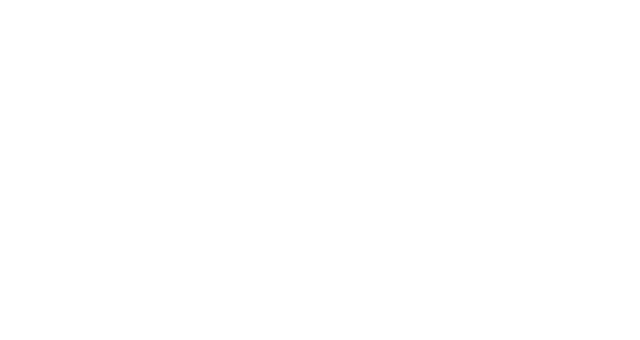
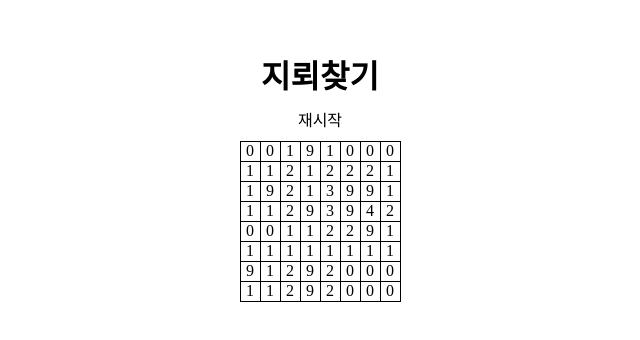
Before and after one commit to jaegwans/minesweeper, a React (Create React App) app: page / in a window 1280 px wide. Shown: the part 224-564 px from the top of the page, without its empty margins (320-960 px from the left). Built offline with nearby package versions, Linux system fonts and the light colour scheme.

Commit message:
feat: 메인 레이아웃 설정

```diff
--- a/src/App.tsx
+++ b/src/App.tsx
@@ -1,10 +1,50 @@
-import React from 'react';
-import { makeCells } from './app/lib/func/funcs';
+import React, { useState } from 'react';
+import { makeCells, ICell } from './app/lib/func/funcs';
+import styled from 'styled-components';
 
 function App() {
-    const cells = makeCells();
+    const [cells, setcells] = useState<ICell[][]>(makeCells());
+
     console.log(cells);
-    return <div></div>;
+    return (
+        <StyledMinesweeper>
+            <h1>지뢰찾기</h1>
+            <div>재시작</div>
+            <StyledTable>
+                {cells.map((y) => (
+                    <tr>
+                        {y.map((x) => (
+                            <td>{x.value}</td>
+                        ))}
+                    </tr>
+                ))}
+            </StyledTable>
+        </StyledMinesweeper>
+    );
 }
 
 export default App;
+
+const StyledMinesweeper = styled.div`
+    gap: 10px;
+    display: flex;
+    justify-content: center;
+    align-items: center;
+    height: 100vh;
+    width: 100%;
+    flex-direction: column;
+`;
+
+const StyledTable = styled.table`
+    border-collapse: collapse;
+    border-spacing: 0;
+    border: 1px solid ${({ theme }) => theme.color.black};
+    margin: 0 auto;
+    td {
+        border: 1px solid ${({ theme }) => theme.color.black};
+        width: 20px;
+        height: 20px;
+        text-align: center;
+        vertical-align: middle;
+    }
+`;
--- a/src/app/lib/func/funcs.ts
+++ b/src/app/lib/func/funcs.ts
@@ -1,4 +1,4 @@
-interface ICell {
+export interface ICell {
     flag: boolean;
     visible: boolean;
     value: number;
```
